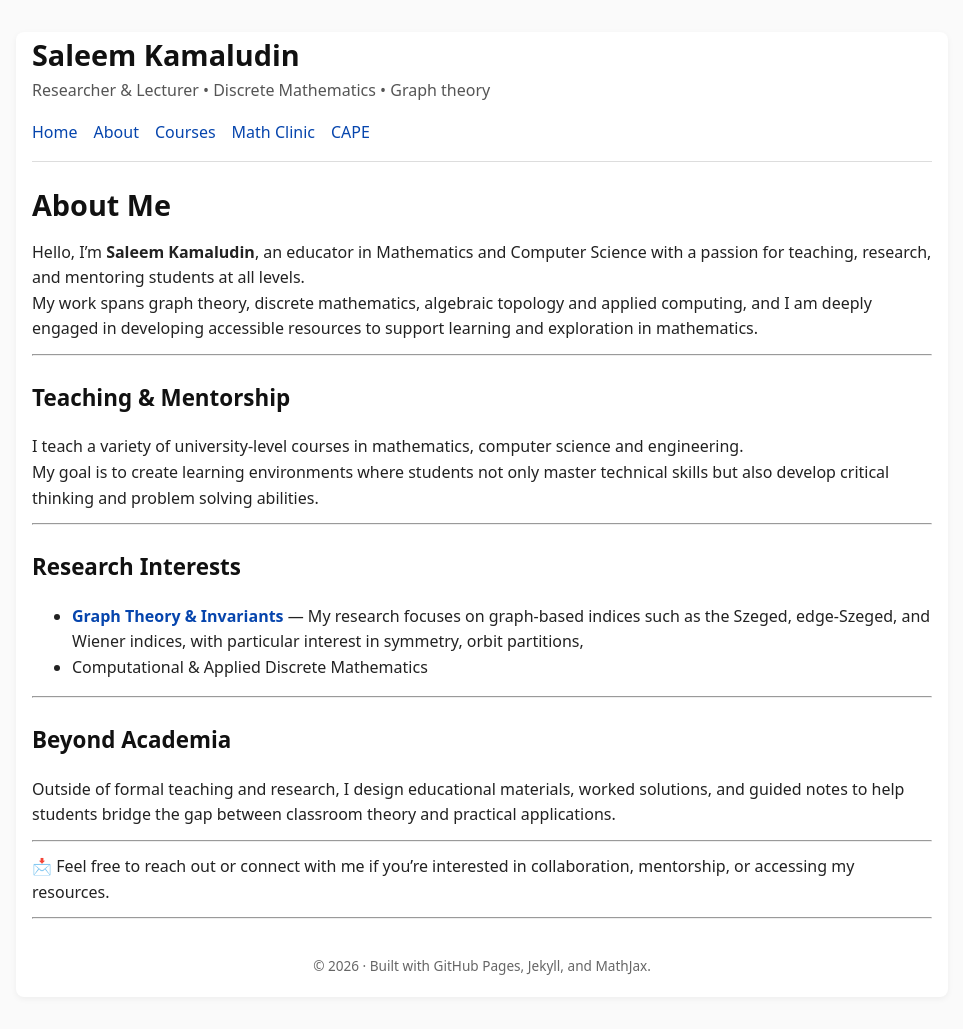
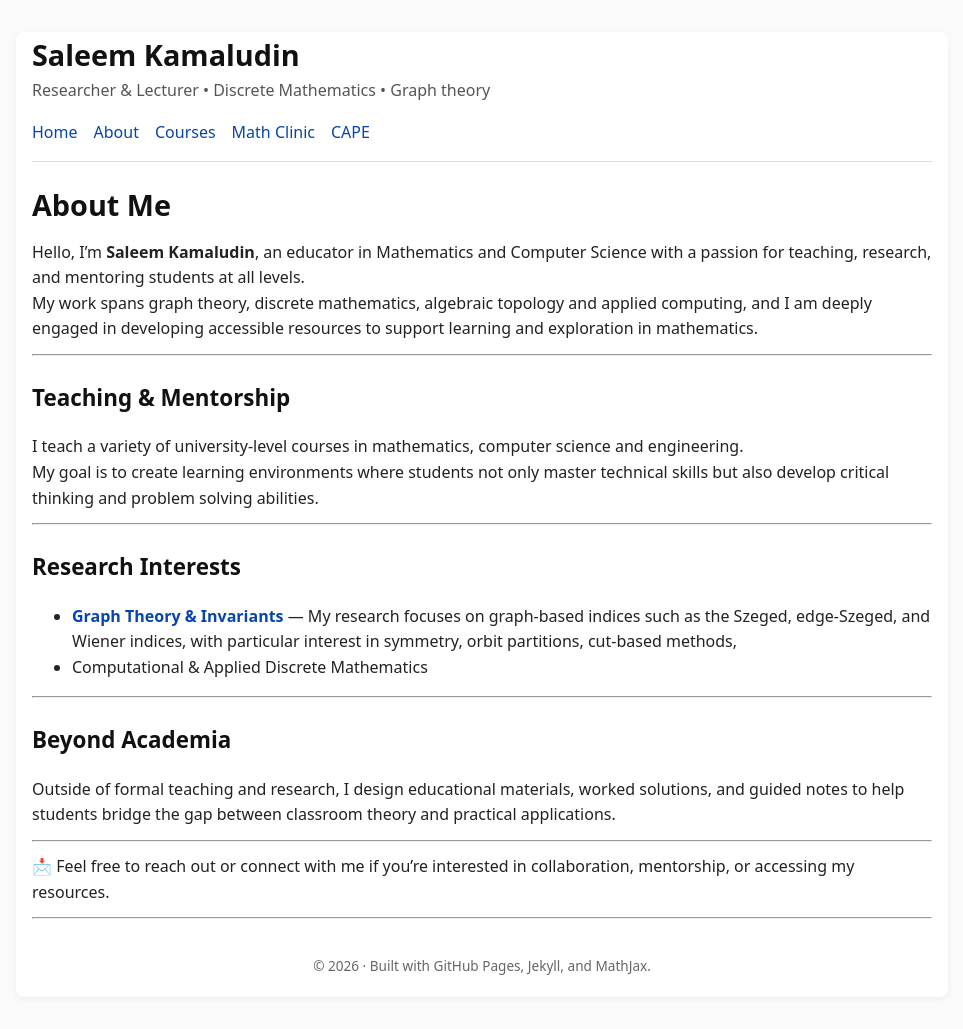
Before and after one commit to SaleemKamaludin/SaleemKamaludin.github.io, a Jekyll site: the page built from about.md, in a window 1280 px wide. Shown: the whole page, without its empty margins (158-1121 px from the left). Built offline with Jekyll 4.4.1, drawn with Linux system fonts in a browser that asks for light colours.

Commit message:
Revise research interests in about.md
Updated research interests section to include cut-based methods.

```diff
--- a/about.md
+++ b/about.md
@@ -19,7 +19,7 @@ My goal is to create learning environments where students not only master techni
 ---
 
 ## Research Interests
-- <a href="{{ '/notes/graph-theory/' | relative_url }}"><strong>Graph Theory & Invariants</strong></a> — My research focuses on graph-based indices such as the Szeged, edge-Szeged, and Wiener indices, with particular interest in symmetry, orbit partitions,
+- <a href="{{ '/notes/graph-theory/' | relative_url }}"><strong>Graph Theory & Invariants</strong></a> — My research focuses on graph-based indices such as the Szeged, edge-Szeged, and Wiener indices, with particular interest in symmetry, orbit partitions, cut-based methods,
 - Computational & Applied Discrete Mathematics
 
 
```
